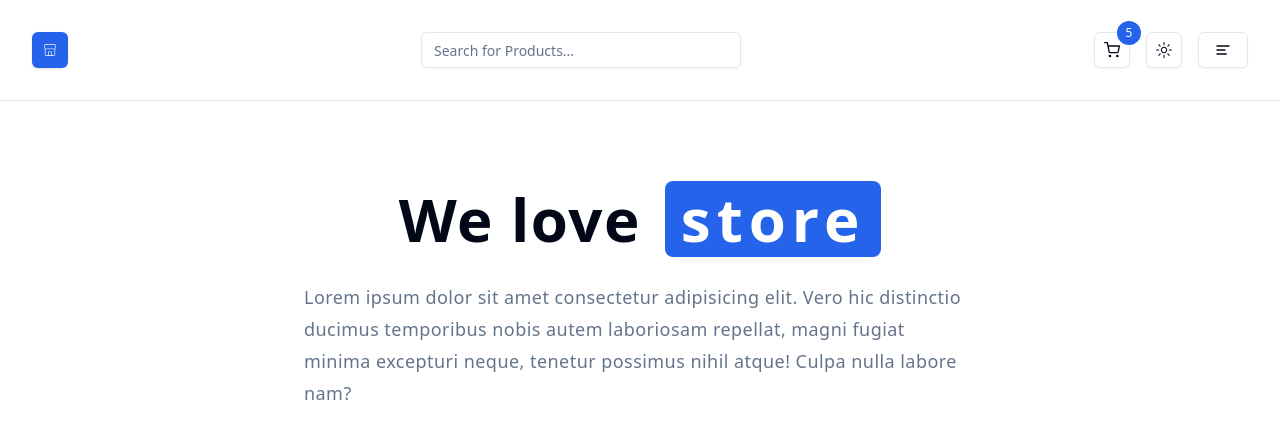
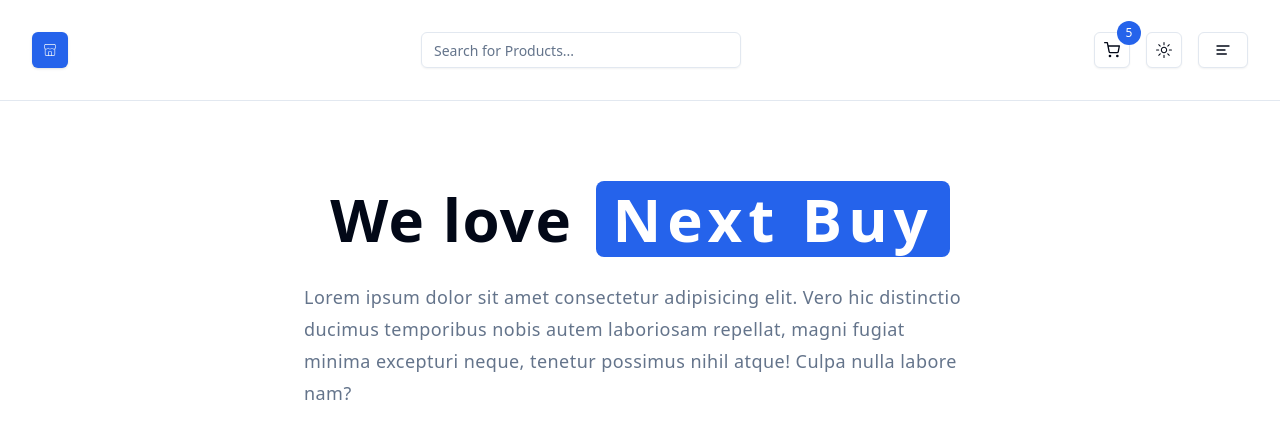
Before and after one commit to akshatbajetha/next-buy, a Next.js app: page /about in a window 1280 px wide. Shown: the top 438 px of the page. Built offline with nearby package versions, Linux system fonts and the light colour scheme.

Commit message:
Update package.json for prisma

```diff
--- a/app/about/page.tsx
+++ b/app/about/page.tsx
@@ -4,7 +4,7 @@ function AboutPage() {
       <h1 className="flex flex-wrap gap-2 sm:gap-x-6 items-center justify-center text-4xl font-bold leading-none tracking-wide sm:text-6xl">
         We love
         <span className="bg-primary py-2 px-4 rounded-lg tracking-widest text-white">
-          store
+          Next Buy
         </span>
       </h1>
       <p className="mt-6 text-lg tracking-wide leading-8 max-w-2xl mx-auto text-muted-foreground">
--- a/package.json
+++ b/package.json
@@ -4,7 +4,7 @@
   "private": true,
   "scripts": {
     "dev": "next dev",
-    "build": "next build",
+    "build": "npx prisma generate && next build",
     "start": "next start",
     "lint": "next lint"
   },
```
